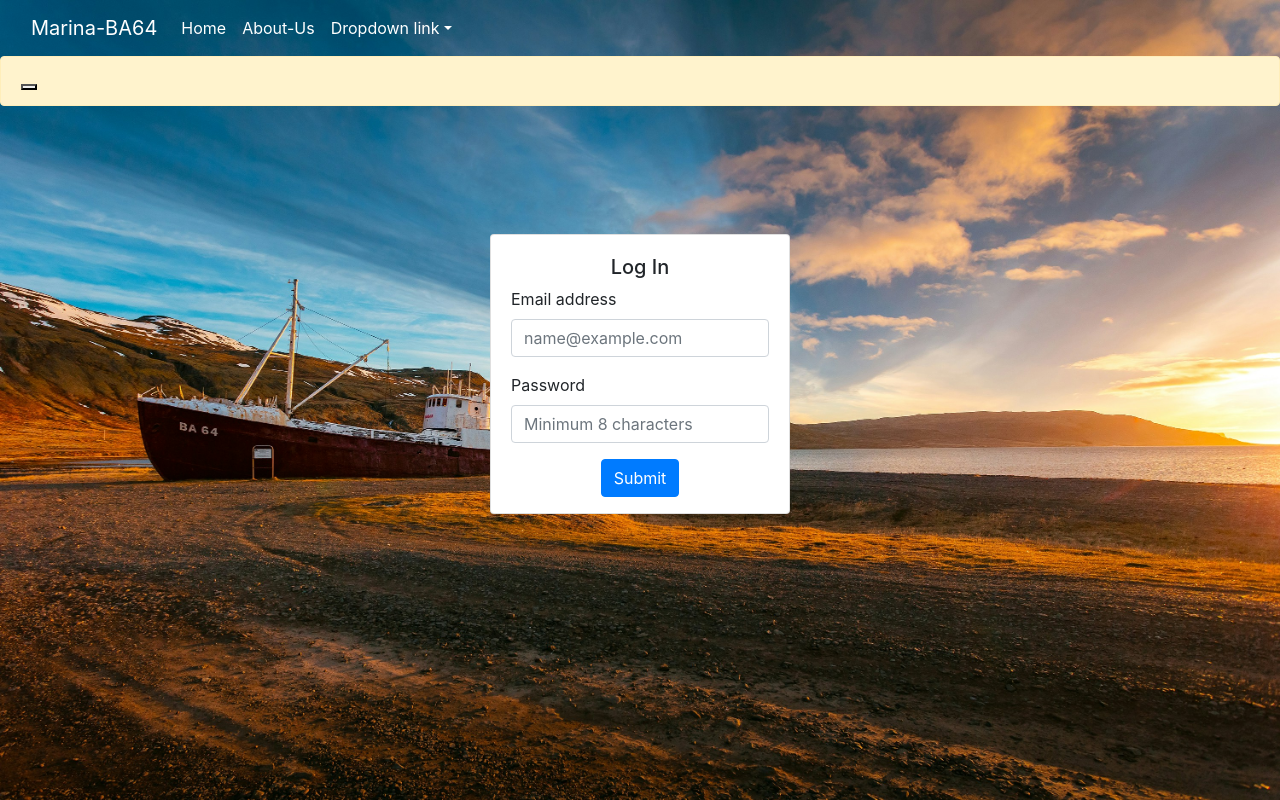
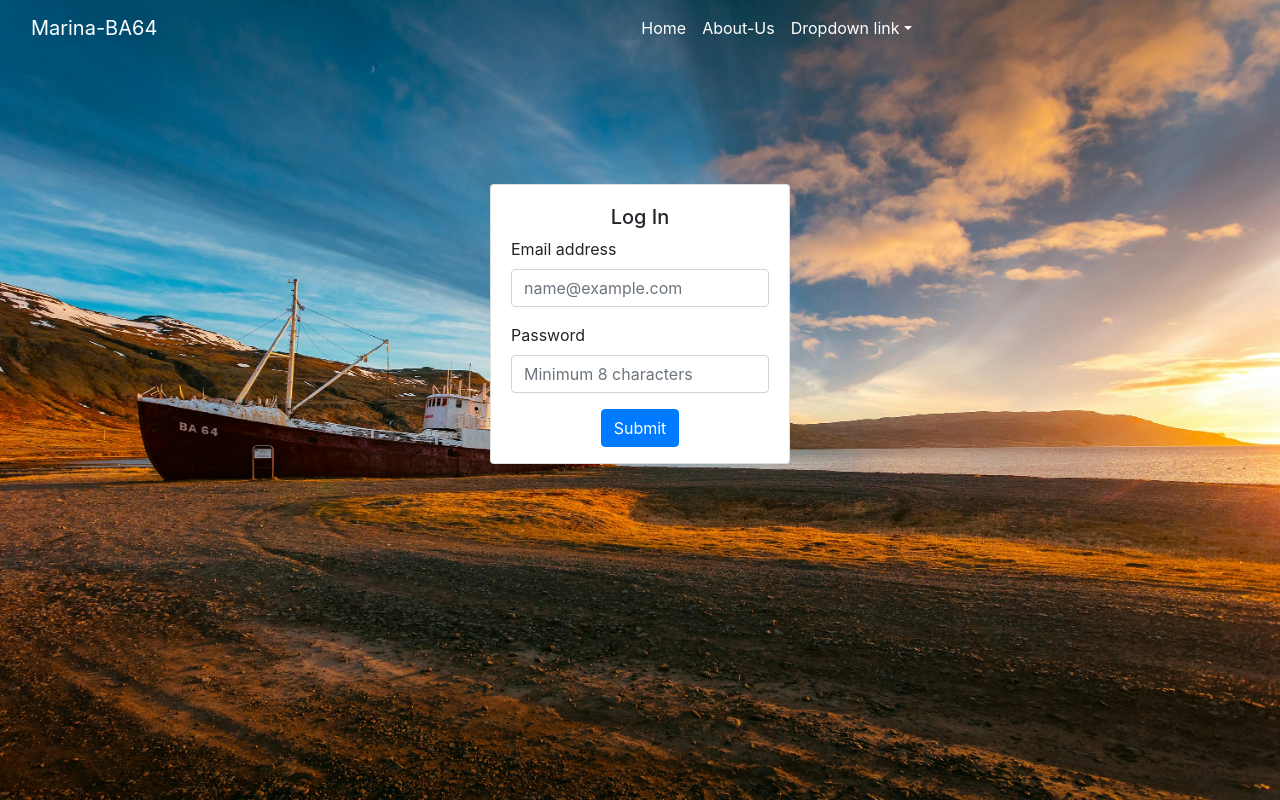
Before and after one commit to titan2309/practice-rec-app, a React (Create React App) app: page / in a window 1280 px wide. Built offline with nearby package versions, Linux system fonts and the light colour scheme.

Commit message:
Good to go

```diff
--- a/src/App.js
+++ b/src/App.js
@@ -1,5 +1,4 @@
 import "./App.css";
-import Alert from "./components/Alert";
 import Navbar from "./components/Navbar";
 import UserAuth from "./components/UserAuth";
 
@@ -7,7 +6,6 @@ function App() {
   return (
     <div>
       <Navbar />
-      <Alert />
       <UserAuth />
     </div>
   );
--- a/src/components/AboutUs.js
+++ b/src/components/AboutUs.js
@@ -0,0 +1,5 @@
+import React from "react";
+
+export default function AboutUs() {
+  return <div></div>;
+}
--- a/src/components/Alert.js
+++ /dev/null
@@ -1,20 +0,0 @@
-import React from "react";
-
-export default function Alert({ message, onClose }) {
-  return (
-    <div>
-      <div
-        className="alert alert-warning alert-dismissible fade show"
-        role="alert"
-      >
-        <strong>{message}</strong>
-        <button
-          type="button"
-          className="btn-close"
-          onClick={onClose}
-          aria-label="Close"
-        ></button>
-      </div>
-    </div>
-  );
-}
--- a/src/components/Navbar.js
+++ b/src/components/Navbar.js
@@ -19,7 +19,7 @@ export default function Navbar() {
           <span className="navbar-toggler-icon"></span>
         </button>
         <div className="collapse navbar-collapse" id="navbarNavDropdown">
-          <ul className="navbar-nav">
+          <ul className="navbar-nav" style={{ marginLeft: "460px" }}>
             <li className="nav-item">
               <a
                 className="nav-link active"
--- a/src/components/UserAuth.js
+++ b/src/components/UserAuth.js
@@ -1,12 +1,9 @@
 import React, { useState } from "react";
 import { users } from "./UserData";
-import Alert from "./Alert";
 
 export default function UserAuth() {
   const [email, setEmail] = useState("");
   const [password, setPassword] = useState("");
-  const [showAlert, setShowAlert] = useState(false);
-  const [alertMessage, setAlertMessage] = useState("");
 
   const emailUpdater = (event) => {
     setEmail(event.target.value);
@@ -22,23 +19,15 @@ export default function UserAuth() {
       (user) => user.email === email && user.password === password
     );
     if (user) {
-      setAlertMessage("User Authenticated");
-      setShowAlert(true);
       console.log("User Email: " + email);
       console.log("User Password: " + password);
       setEmail("");
       setPassword("");
-    } else {
-      setAlertMessage("Invalid email or password. Please try again.");
-      setShowAlert(true);
     }
   };
 
-  const handleAlertClose = () => {
-    setShowAlert(false);
-  };
-
   return (
+    <>
       <div
         style={{ display: "flex", justifyContent: "center", marginTop: "10%" }}
       >
@@ -89,7 +78,7 @@ export default function UserAuth() {
             </button>
           </div>
         </div>
-      {showAlert && <Alert message={alertMessage} onClose={handleAlertClose} />}
       </div>
+    </>
   );
 }
```
Lines whose indentation alone changed are shown as unchanged.
